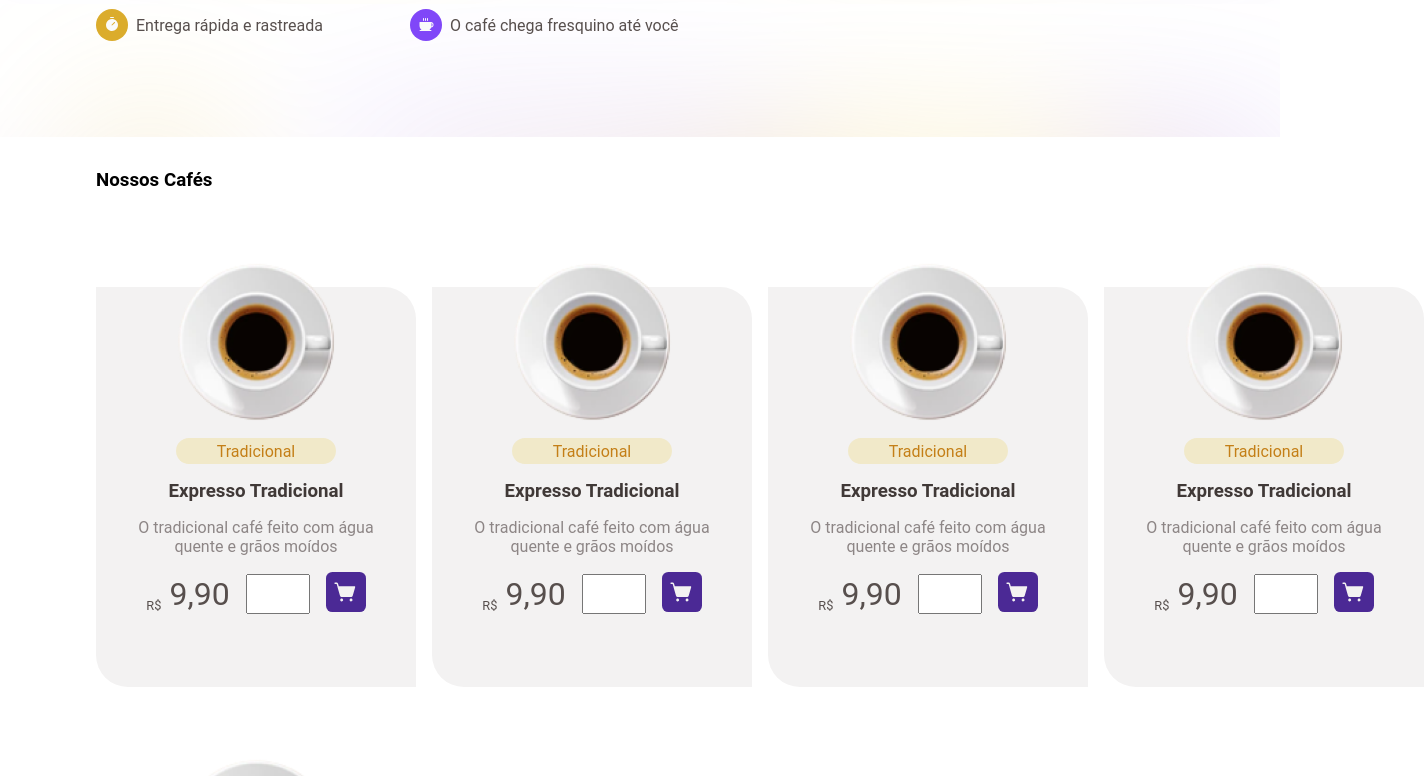
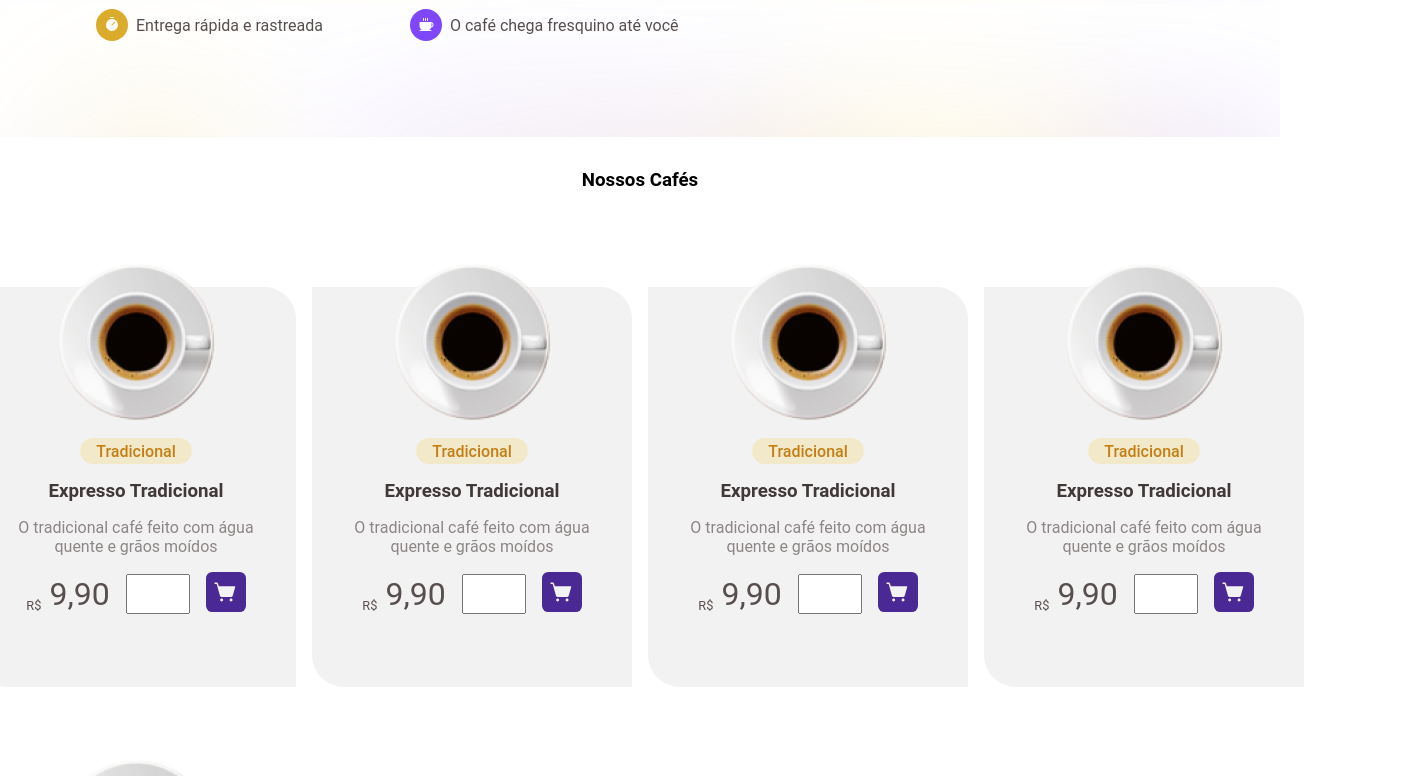
Before and after one commit to FeBotero/CoffeeDelivery, a React (Vite) app: page / in a window 1280 px wide. Shown: the part 560-1336 px from the top of the page, 1424 px wide, since content can reach past the window. Built offline with nearby package versions, Linux system fonts and the light colour scheme.

Commit message:
Change align product

```diff
--- a/src/componets/Card/CardCoffee.tsx
+++ b/src/componets/Card/CardCoffee.tsx
@@ -9,7 +9,7 @@
           <img src={exTrad} alt="Café Tradicional" />
 
 
-            <p>Tradicional</p>
+            <span>Tradicional</span>
 
       </div>
       <div className="coffee">
--- a/src/componets/Card/style.ts
+++ b/src/componets/Card/style.ts
@@ -18,18 +18,20 @@
     display: flex;
     flex-direction: column;
     gap: 1rem;
+    align-items: center;
     img{
       margin-top: -6rem;
       width: 10rem;
     }
 
 
-  p{
-
+  span{
+    font-weight: 500;
     background: ${props => props.theme["yellow-light"]};
     border-radius: 16px;
+    width: 7rem;
     font-size: 1rem;
-    padding: 0.2rem;
+    padding: 0.2rem 0;
     color:${props => props.theme["yellow-dark"]}
   }
   }
--- a/src/pages/Home/style.ts
+++ b/src/pages/Home/style.ts
@@ -57,6 +57,7 @@
   display: flex;
   flex-direction: column;
   padding: 2rem 6rem;
+  align-items:center;
 
 
 
```
